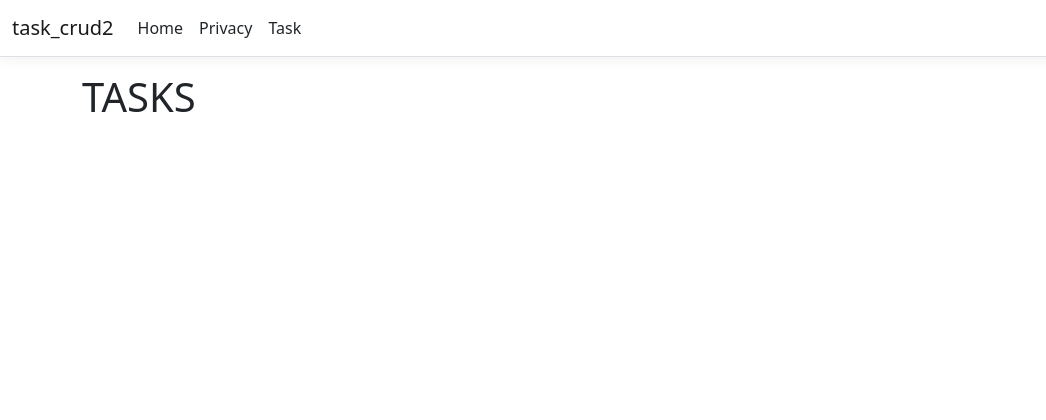
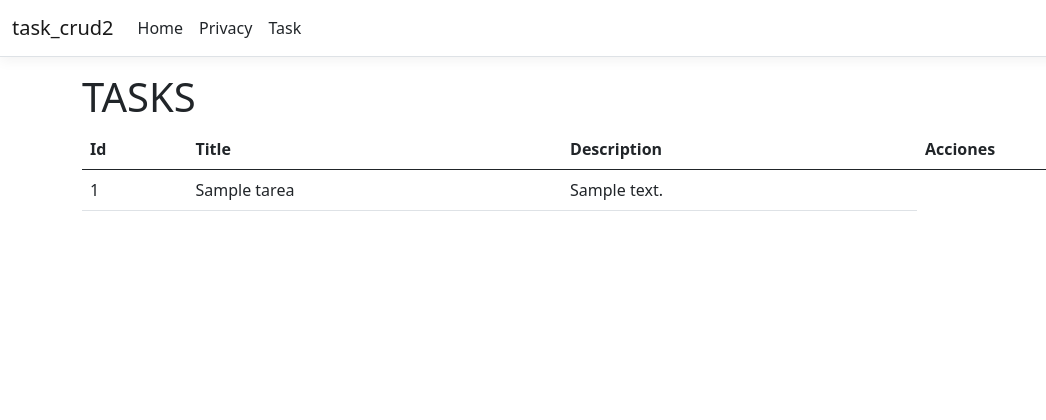
Before and after one commit to Deiiivy/crud-task2, an ASP.NET Core app: page /TaskController1 in a window 1280 px wide. Shown: the top 420 px of the page, without its empty margins (0-1046 px from the left). Run offline with ASP.NET Core 8, Linux system fonts and the light colour scheme; tables that the repository leaves empty hold one stand-in row (values such as "Sample post"); style sheets or scripts are compiled from the project's sources.

Commit message:
finish view index

```diff
--- a/task-crud2/Views/TaskController1/Index.cshtml
+++ b/task-crud2/Views/TaskController1/Index.cshtml
@@ -1,3 +1,22 @@
 @model List<task_crud2.Models.Tarea>
 
     <h1>TASKS</h1>
+
+    <table class="table">
+        <thead>
+            <tr>
+                <th>Id</th>
+                <th>Title</th>
+                <th>Description</th>
+                <th>Acciones</th>
+            </tr>
+        </thead>
+        <tbody>
+        @foreach (var task in Model)
+        {
+            <td>@task.IdTask</td>
+            <td>@task.Title</td>
+            <td>@task.Description</td>
+        }
+        </tbody>
+    </table>
```
Also changed, not shown: 11 other files.
